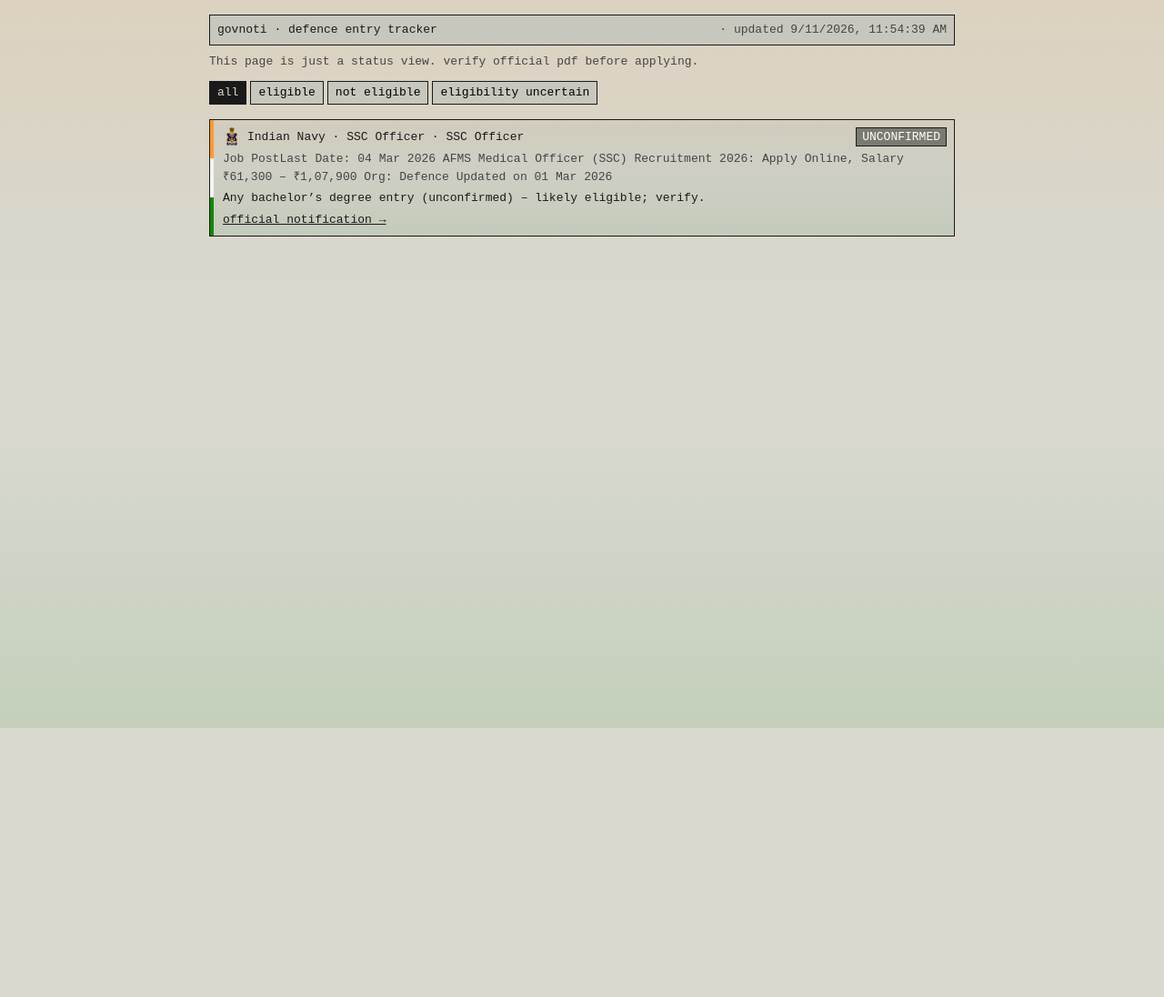
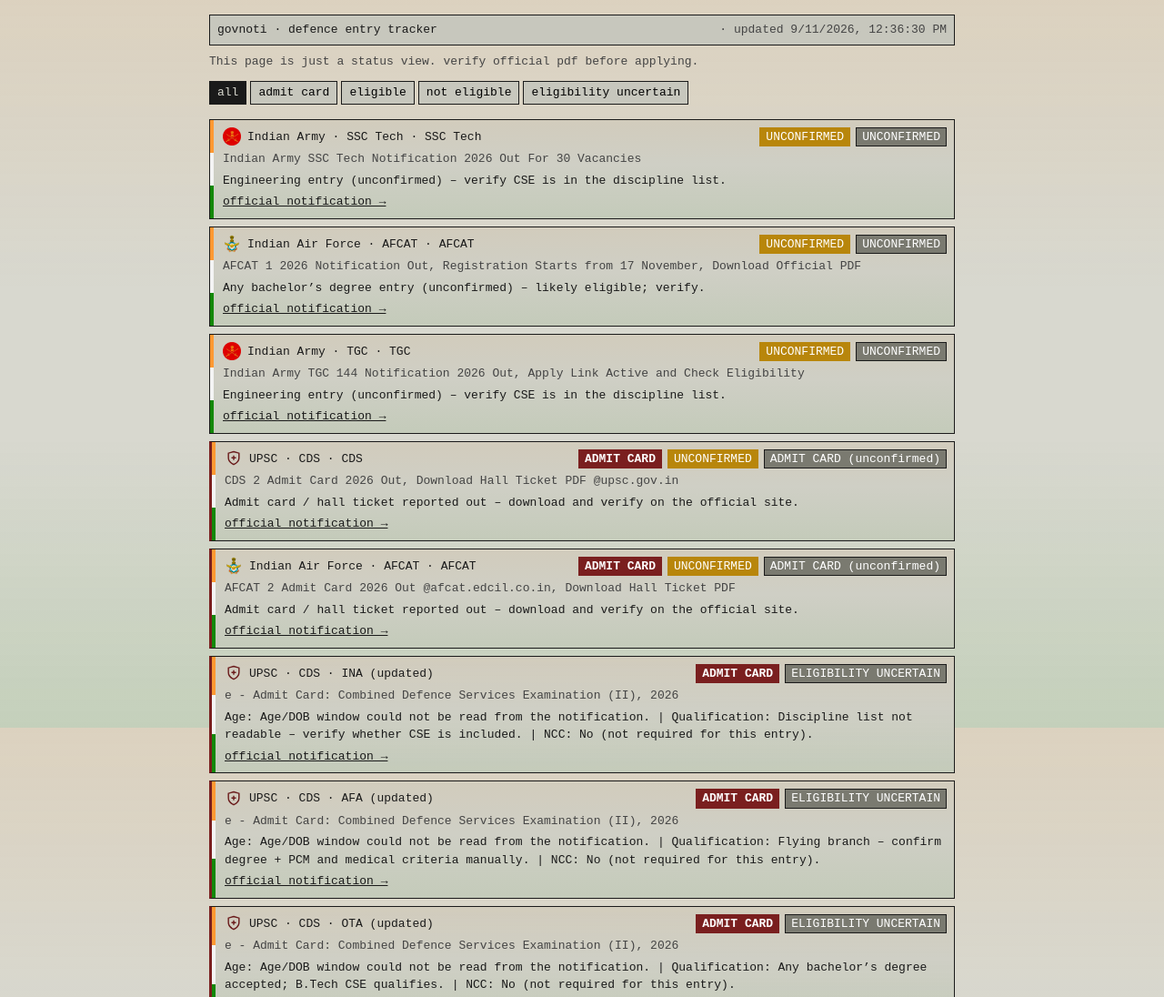
Before and after one commit to snehildwivedi03/DefenceNoti, a website: page public/index.html in a window 1280 px wide. Shown: the top 1096 px of the page at 91% size. Before the commit the page ends 800 px from the top, so only its background shows below. Drawn offline with Linux system fonts and the light colour scheme.

Commit message:
feat(ui): label admit cards on website (badge + filter); store admitCard flag on official records; regenerate state

```diff
--- a/public/app.js
+++ b/public/app.js
@@ -33,7 +33,11 @@
 
 function render() {
   const rows = records
-    .filter((r) => filter === 'ALL' || r.status === filter)
+    .filter((r) => {
+      if (filter === 'ALL') return true;
+      if (filter === 'ADMIT CARD') return !!r.admitCard || /admit\s*card/i.test(r.status || '');
+      return r.status === filter;
+    })
     .sort((a, b) => new Date(b.lastSeen) - new Date(a.lastSeen));
 
   if (!rows.length) {
@@ -45,13 +49,16 @@
     .map(
       (r) => {
         const m = forceMeta(r.force);
+        const isAdmit = !!r.admitCard || /admit\s*card/i.test(r.status || '');
+        const admitBadge = isAdmit ? '<span class="tag admit">ADMIT CARD</span>' : '';
+        const provBadge = r.provisional ? '<span class="tag prov">UNCONFIRMED</span>' : '';
         return `
-      <div class="item ${m.cls}">
+      <div class="item ${m.cls}${isAdmit ? ' is-admit' : ''}">
         <div class="top">
           <span class="title">${m.icon}${esc(r.force)} &middot; ${esc(r.exam)} &middot; ${esc(r.subCode)}${
         r.changed ? ' (updated)' : ''
       }</span>
-          <span class="tag ${tagClass(r.status)}">${esc(r.status)}</span>
+          <span class="tags">${admitBadge}${provBadge}<span class="tag ${tagClass(r.status)}">${esc(r.status)}</span></span>
         </div>
         <div class="meta">${esc(r.title || '')}</div>
         <div class="reason">${esc(r.reason || '')}</div>
@@ -67,7 +74,7 @@
 }
 
 function buildFilters() {
-  const opts = ['ALL', 'ELIGIBLE', 'NOT ELIGIBLE', 'ELIGIBILITY UNCERTAIN'];
+  const opts = ['ALL', 'ADMIT CARD', 'ELIGIBLE', 'NOT ELIGIBLE', 'ELIGIBILITY UNCERTAIN'];
   filtersEl.innerHTML = opts
     .map((o) => `<button data-f="${o}"${o === filter ? ' class="active"' : ''}>${o.toLowerCase()}</button>`)
     .join('');
--- a/public/data/notifications.json
+++ b/public/data/notifications.json
@@ -1,5 +1,5 @@
 {
-  "updatedAt": "2026-09-11T11:54:39.302Z",
+  "updatedAt": "2026-09-11T12:36:30.405Z",
   "records": {
     "provisional::Indian Navy::SSC Officer": {
       "force": "Indian Navy",
@@ -17,6 +17,155 @@
       "provisional": false,
       "origin": "thirdparty:govtjobsalert",
       "upgradedAt": "2026-09-11T11:54:25.491Z"
+    },
+    "7d4c64df9f77e44d3a9238f740d8864bfbc13a948f4a51d49ee5810f9ed49edb": {
+      "force": "UPSC",
+      "exam": "CDS",
+      "subCode": "IMA",
+      "title": "e - Admit Card: Combined Defence Services Examination (II), 2026",
+      "status": "ELIGIBILITY UNCERTAIN",
+      "reason": "Age: Age/DOB window could not be read from the notification. | Qualification: Any bachelor’s degree accepted; B.Tech CSE qualifies. | NCC: No (not required for this entry).",
+      "url": "https://www.upsc.gov.in/whats-new/Combined%20Defence%20Services%20Examination%20%28II%29%2C%202026/e%20-%20Admit%20Card",
+      "hash": "c296faf5a83adf891712b6a2a6bbbae39f8d2c4639a9d3587b9a8fe3c2224a08",
+      "emailed": false,
+      "pendingRetry": true,
+      "admitCard": true,
+      "firstSeen": "2026-09-11T12:34:34.270Z",
+      "lastSeen": "2026-09-11T12:36:23.575Z",
+      "changed": true
+    },
+    "6c6bdfb59bd8302c282515b1c9afa417993bd9f7adca85303f42fa9aa7cdb20d": {
+      "force": "UPSC",
+      "exam": "CDS",
+      "subCode": "INA",
+      "title": "e - Admit Card: Combined Defence Services Examination (II), 2026",
+      "status": "ELIGIBILITY UNCERTAIN",
+      "reason": "Age: Age/DOB window could not be read from the notification. | Qualification: Discipline list not readable – verify whether CSE is included. | NCC: No (not required for this entry).",
+      "url": "https://www.upsc.gov.in/whats-new/Combined%20Defence%20Services%20Examination%20%28II%29%2C%202026/e%20-%20Admit%20Card",
+      "hash": "c296faf5a83adf891712b6a2a6bbbae39f8d2c4639a9d3587b9a8fe3c2224a08",
+      "emailed": false,
+      "pendingRetry": true,
+      "admitCard": true,
+      "firstSeen": "2026-09-11T12:34:34.283Z",
+      "lastSeen": "2026-09-11T12:36:23.578Z",
+      "changed": true
+    },
+    "c6f78f2062da683df3e0d612d5b38da3f681023733be63dc60bf536888844cdf": {
+      "force": "UPSC",
+      "exam": "CDS",
+      "subCode": "AFA",
+      "title": "e - Admit Card: Combined Defence Services Examination (II), 2026",
+      "status": "ELIGIBILITY UNCERTAIN",
+      "reason": "Age: Age/DOB window could not be read from the notification. | Qualification: Flying branch – confirm degree + PCM and medical criteria manually. | NCC: No (not required for this entry).",
+      "url": "https://www.upsc.gov.in/whats-new/Combined%20Defence%20Services%20Examination%20%28II%29%2C%202026/e%20-%20Admit%20Card",
+      "hash": "c296faf5a83adf891712b6a2a6bbbae39f8d2c4639a9d3587b9a8fe3c2224a08",
+      "emailed": false,
+      "pendingRetry": true,
+      "admitCard": true,
+      "firstSeen": "2026-09-11T12:34:34.285Z",
+      "lastSeen": "2026-09-11T12:36:23.578Z",
+      "changed": true
+    },
+    "1966d2346aae8b7f9cc9ea2a471c01c733f4a2b67ca9987ce624a7ceaf25f43c": {
+      "force": "UPSC",
+      "exam": "CDS",
+      "subCode": "OTA",
+      "title": "e - Admit Card: Combined Defence Services Examination (II), 2026",
+      "status": "ELIGIBILITY UNCERTAIN",
+      "reason": "Age: Age/DOB window could not be read from the notification. | Qualification: Any bachelor’s degree accepted; B.Tech CSE qualifies. | NCC: No (not required for this entry).",
+      "url": "https://www.upsc.gov.in/whats-new/Combined%20Defence%20Services%20Examination%20%28II%29%2C%202026/e%20-%20Admit%20Card",
+      "hash": "c296faf5a83adf891712b6a2a6bbbae39f8d2c4639a9d3587b9a8fe3c2224a08",
+      "emailed": false,
+      "pendingRetry": true,
+      "admitCard": true,
+      "firstSeen": "2026-09-11T12:34:34.287Z",
+      "lastSeen": "2026-09-11T12:36:23.578Z",
+      "changed": true
+    },
+    "provisional::Indian Army::SSC Tech": {
+      "force": "Indian Army",
+      "exam": "SSC Tech",
+      "subCode": "SSC Tech",
+      "title": "Indian Army SSC Tech Notification 2026 Out For 30 Vacancies",
+      "status": "UNCONFIRMED",
+      "reason": "Engineering entry (unconfirmed) – verify CSE is in the discipline list.",
+      "url": "https://testbook.com/news/indian-army-ssc-tech-notification-2026-out/",
+      "hash": "2335589b3bbc144535431d922786d1c5e1ff6603f95aab58c3ec0ffe460377a2",
+      "emailed": false,
+      "pendingRetry": true,
+      "firstSeen": "2026-09-11T12:34:41.618Z",
+      "lastSeen": "2026-09-11T12:36:30.404Z",
+      "provisional": true,
+      "admitCard": false,
+      "origin": "thirdparty:testbook"
+    },
+    "provisional::Indian Air Force::AFCAT": {
+      "force": "Indian Air Force",
+      "exam": "AFCAT",
+      "subCode": "AFCAT",
+      "title": "AFCAT 1 2026 Notification Out, Registration Starts from 17 November, Download Official PDF",
+      "status": "UNCONFIRMED",
+      "reason": "Any bachelor’s degree entry (unconfirmed) – likely eligible; verify.",
+      "url": "https://testbook.com/news/afcat-2026-notification-out/",
+      "hash": "cff633082a6cf4211c01dc819730bcf2af5166209cdea335a55d0658ccdfcd63",
+      "emailed": false,
+      "pendingRetry": true,
+      "firstSeen": "2026-09-11T12:34:41.621Z",
+      "lastSeen": "2026-09-11T12:36:30.404Z",
+      "provisional": true,
+      "admitCard": false,
+      "origin": "thirdparty:testbook"
+    },
+    "provisional::Indian Army::TGC": {
+      "force": "Indian Army",
+      "exam": "TGC",
+      "subCode": "TGC",
+      "title": "Indian Army TGC 144 Notification 2026 Out, Apply Link Active and Check Eligibility",
+      "status": "UNCONFIRMED",
+      "reason": "Engineering entry (unconfirmed) – verify CSE is in the discipline list.",
+      "url": "https://testbook.com/news/indian-army-tgc-144-notification-2026/",
+      "hash": "ba73994dfdc92b5e76e93a1afead503cb57ca087fc699adbbd2723351909b0f8",
+      "emailed": false,
+      "pendingRetry": true,
+      "firstSeen": "2026-09-11T12:34:41.622Z",
+      "lastSeen": "2026-09-11T12:36:30.404Z",
+      "provisional": true,
+      "admitCard": false,
+      "origin": "thirdparty:testbook"
+    },
+    "provisional::UPSC::CDS::admit": {
+      "force": "UPSC",
+      "exam": "CDS",
+      "subCode": "CDS",
+      "title": "CDS 2 Admit Card 2026 Out, Download Hall Ticket PDF @upsc.gov.in",
+      "status": "ADMIT CARD (unconfirmed)",
+      "reason": "Admit card / hall ticket reported out – download and verify on the official site.",
+      "url": "https://testbook.com/news/upsc-cds-2-admit-card-2026-out/",
+      "hash": "369beaa58925bb02bc4050ad8e63555120094042fcb651f86f6f16759b3acc7e",
+      "emailed": false,
+      "pendingRetry": true,
+      "firstSeen": "2026-09-11T12:34:41.623Z",
+      "lastSeen": "2026-09-11T12:36:30.404Z",
+      "provisional": true,
+      "admitCard": true,
+      "origin": "thirdparty:testbook"
+    },
+    "provisional::Indian Air Force::AFCAT::admit": {
+      "force": "Indian Air Force",
+      "exam": "AFCAT",
+      "subCode": "AFCAT",
+      "title": "AFCAT 2 Admit Card 2026 Out @afcat.edcil.co.in, Download Hall Ticket PDF",
+      "status": "ADMIT CARD (unconfirmed)",
+      "reason": "Admit card / hall ticket reported out – download and verify on the official site.",
+      "url": "https://testbook.com/news/afcat-hall-ticket-2026/",
+      "hash": "7c975bfabf72278ef6b7f58bffa5a1b3a0dd0fd08088d61ddfde9ffbc78ba76d",
+      "emailed": false,
+      "pendingRetry": true,
+      "firstSeen": "2026-09-11T12:34:41.623Z",
+      "lastSeen": "2026-09-11T12:36:30.404Z",
+      "provisional": true,
+      "admitCard": true,
+      "origin": "thirdparty:testbook"
     }
   }
 }
--- a/public/style.css
+++ b/public/style.css
@@ -83,6 +83,10 @@
 .tag.ok { background: #1a1a1a; color: #d8d8cf; }
 .tag.no { background: #cfcfc5; }
 .tag.maybe { background: #7a7a70; color: #fff; }
+.tag.admit { background: #7a1f1f; color: #fff; border-color: #7a1f1f; font-weight: 700; }
+.tag.prov { background: #b8860b; color: #fff; border-color: #b8860b; }
+.tags { display: inline-flex; gap: 6px; align-items: center; flex-wrap: wrap; }
+.item.is-admit { border-left: 3px solid #7a1f1f; }
 
 .item .meta { color: #444; margin: 4px 0 0; }
 .item .reason { margin: 4px 0 0; }
--- a/src/track.js
+++ b/src/track.js
@@ -129,6 +129,7 @@
       hash,
       emailed: emailSent,
       pendingRetry: emailAllowed && !emailSent,
+      admitCard,
       firstSeen: prev ? prev.firstSeen : nowIso,
       lastSeen: nowIso,
       changed: !!prev,
```
